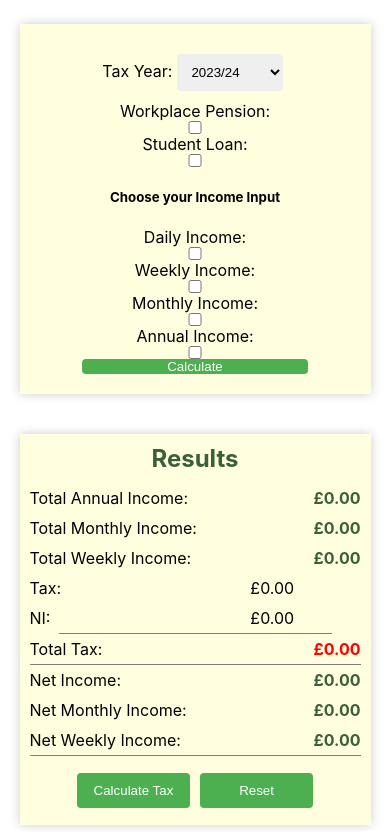
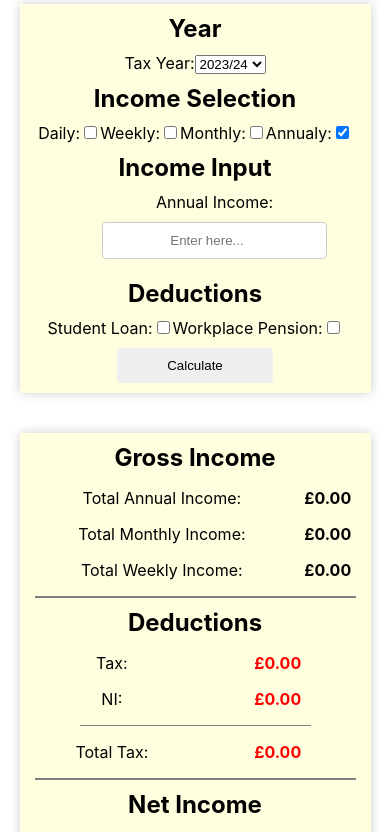
Before and after one commit to asaad227/taxCalculator, a React app: page / in a window 390 px wide. Shown: the part 114-946 px from the top of the page. Built offline with nearby package versions, Linux system fonts and the light colour scheme.

Commit message:
update layout and css

```diff
--- /dev/null
+++ b/src/Form/index.css
@@ -0,0 +1,42 @@
+form{
+    width: 50vw;
+    margin: 20px auto;
+    box-sizing: border-box;
+    box-shadow: 0 0 10px rgba(0,0,0,0.2);
+    background-color: #ffffe0;
+}
+
+form input[type="submit"] {
+  width: 12vw;
+  padding: 10px;
+  border: none;
+  border-radius: 4px;
+  margin: 10px 5px;
+}
+
+.annualShow, .monthlyShow, .weeklyShow, .dailyShow {
+  display: flex;
+    flex-direction: column;
+    align-items: center;
+    justify-content: center;
+    margin: 0 auto;
+    text-align: center;
+    width: 25vw;
+}
+.annualHide, .monthlyHide, .weeklyHide, .dailyHide {
+  display: none;
+}
+
+@media screen and (max-width: 600px) {
+form{
+    width: 90vw;}
+  .annualShow, .monthlyShow, .weeklyShow, .dailyShow {
+    width: 100vw;
+  }
+  .annualHide, .monthlyHide, .weeklyHide, .dailyHide {
+    width: 100vw;
+  }
+  form input[type="submit"] {
+    width: 40vw;
+  }
+}
--- /dev/null
+++ b/src/Form/index.js
@@ -0,0 +1,59 @@
+import React from 'react'
+import "./index.css"
+import IncomeIn from '../IncomeIn'
+
+export default function Form({year, setYear, handleSubmit, isDaily, setIsDaily, isWeekly, setIsWeekly,
+  isMonthly, setIsMonthly, isAnnual, setIsAnnual,
+  daily, setDaily, weekly, setWeekly, monthly, setMonthly, annualy, setAnnualy, isLoan, setIsLoan, isPension, setIsPension}) {
+
+  return (
+    <form onSubmit={handleSubmit}>
+    <h2>Year</h2>
+    <label>
+    Tax Year:
+        <select value={year} onChange={(e)=>setYear(e.target.value)}>
+            <option value="1">2023/24</option>
+            <option value="2">2024/25</option>
+            </select>
+    </label>
+
+
+    <h2>Income Selection</h2>
+    <label>
+    Daily:
+    <span><input type="checkbox" onChange={(e)=>setIsDaily(e.target.checked)} value={isDaily} /></span>
+    </label>
+    <label>
+    Weekly:
+    <span><input type="checkbox" onChange={(e)=>setIsWeekly(e.target.checked)} value={isWeekly} /></span>
+    </label>
+    <label>
+    Monthly:
+    <span><input type="checkbox" onChange={(e)=>setIsMonthly(e.target.checked)} value={isMonthly} /></span>
+    </label>
+    <label>
+    Annualy:
+    <span><input type="checkbox" onChange={(e)=>setIsAnnual(e.target.checked)} value={isAnnual} defaultChecked/></span>
+    </label>
+    <IncomeIn isDaily={isDaily} isWeekly={isWeekly}
+    isMonthly={isMonthly} isAnnual={isAnnual} daily={daily}
+    weekly={weekly} monthly={monthly} annualy={annualy} setAnnualy={setAnnualy}
+    setDaily={setDaily} setMonthly={setMonthly} setWeekly={setWeekly} />
+    <div>
+    <h2>Deductions</h2>
+    <label>
+    Student Loan:
+    <span><input type="checkbox" onChange={(e)=>setIsLoan(e.target.checked)} value={isLoan} /></span>
+    </label>
+    <label>
+    Workplace Pension:
+    <span><input type="checkbox" onChange={(e)=>setIsPension(e.target.checked)} value={isPension} /></span>
+    </label>
+</div>
+    <input type="submit" value="Calculate" />
+
+    </form>
+
+
+  )
+}
--- /dev/null
+++ b/src/IncomeIn/index.css
@@ -0,0 +1,15 @@
+label input[type="number"] {
+  width: 12vw;
+  padding: 10px;
+  text-align: center;
+  border: 1px solid #ccc;
+  border-radius: 4px;
+  margin: 10px 5px;
+}
+
+@media screen and (max-width: 600px) {
+  label input[type="number"] {
+    width: 52vw;
+  }
+
+}
--- /dev/null
+++ b/src/IncomeIn/index.js
@@ -0,0 +1,26 @@
+import React from 'react';
+import "./index.css"
+
+export default function IncomeIn({isDaily, isWeekly, isMonthly, isAnnual, setDaily, setWeekly, setMonthly, setAnnualy, daily, weekly, monthly, annualy}) {
+  return (
+    <label>
+    <h2>Income Input</h2>
+    <label className={isDaily? 'dailyShow':'dailyHide'}>
+    Daily Income:
+        <input type="number" step='.01' placeholder='Enter here...' value={daily} onChange={(e)=> setDaily(e.target.value)} />
+    </label>
+    <label className={isWeekly? 'weeklyShow':'weeklyHide'}>
+    Weekly Income:
+        <input type="number" step='.01' placeholder='Enter here...' value={weekly} onChange={(e)=> setWeekly(e.target.value)} />
+    </label>
+    <label className={isMonthly? 'monthlyShow':'monthlyHide'}>
+    Monthly Income:
+        <input type="number" step='.01' placeholder='Enter here...' value={monthly} onChange={(e)=>setMonthly(e.target.value)} />
+    </label>
+    <label className={isAnnual? 'annualShow': 'annualHide'}>
+    Annual Income:
+        <input type="number" step='.01' placeholder='Enter here...' value={annualy} onChange={(e)=>setAnnualy(e.target.value)} />
+    </label>
+    </label>
+  )
+}
--- a/src/TotalTax/index.css
+++ b/src/TotalTax/index.css
@@ -2,207 +2,107 @@
     display: flex;
     flex-direction: column;
     text-align: center;
+    align-items: center;
+  }
+  .main h1{
+    margin: 10px 0;
+    padding: 0;
   }
 
-  .main h1 {
-    display: flex;
-    justify-content: center;
-    margin: 20px auto;
-    width: 50vw;
-    align-items: center;
-    background-color: #4CAF50;
-    color: white;
-    box-sizing: border-box;
-    box-shadow: 0 0 10px rgba(0,0,0,0.2);
-
+  .main h1 span{
+    font-size: 0.5em;
   }
 
-  .main form {
-    display: flex;
-    flex-direction: column;
-    align-items: center;
-    margin: 20px auto;
-    width: 50vw;
-    padding: 20px;
-    box-sizing: border-box;
-    box-shadow: 0 0 10px rgba(0,0,0,0.2);
-    background-color:#ffffe0;
+  .main h2{
+    margin: 10px 0;
+    padding: 0;
   }
 
-  .main form input {
-    display: flex;
-    justify-content: center;
+  .main h2 span{
+    font-size: 0.5em;
+  }
+  .result{
+
     text-align: center;
-    margin: 0 auto;
-    padding: 0;
-    border: 1px solid #ccc;
-    border-radius: 4px;
-  }
-
-
-
-
-
-  .main form input[type="submit"] {
-    background-color: #4CAF50;
-    border: none;
-    width: 6.5vw;
-    color: white;
-    cursor: pointer;
-
-  }
-  .main form input[type="submit"]:hover {
-    background-color: #558a57;
-  }
-
-  .main form input:focus {
-    outline: none;
-  }
-
-  .flex-container{
-    display: flex;
-    flex-direction: column;
-    justify-content: space-between;
+    align-items: center;
     width: 50vw;
     margin: 20px auto;
     box-sizing: border-box;
     box-shadow: 0 0 10px rgba(0,0,0,0.2);
     background-color: #ffffe0;
   }
-  .result input[type="button"]{
-     margin: 2vh 5px;
-    background-color: #4CAF50;
-    border: none;
-    border-radius: 4px;
-    padding: 10px;
-    width: 6.5vw;
-    color: white;
-    cursor: pointer;
+  p span {
+  font-weight: bold;
+  width: 15vw;
+    float: right;
   }
-  .result p{
-    display: flex;
-    justify-content: space-between;
-    margin: 5px 10px;
-    padding:0;
-    color: black
-  }
-   .divider{
-    border-bottom: 1px solid #837c7c;
-    margin: 0 10px;
-    padding: 0;
+.pension, .loan{
+  display: block;
+
 }
 .small-divider{
   border-bottom: 1px solid #837c7c;
-    margin: 0 10vw;
+  margin: 5px 50px;
   padding: 0;
 }
-  .total-tax{
-  margin: 0 10vw;
-  }
-  .no-divider{
-    border-bottom: none;
-    margin: 10px auto;
-    padding: 0;
-    }
-  .result p .income{
-    color: #3a5f3a;;
-    font-weight: bold;
-
-  }
-  .result h2{
-    color: #3a5f3a;
-    font-weight: bold;
-    margin: 10px auto;
-    padding: 0;
+.pensionHide, .loanHide{
+  display: none;
 }
 
-  .result p .tax{
-    color:red;
-    font-weight: bold;
-
-  }
-  select{
-    width: 6vw;
+input[type="button"] {
+  width: 12vw;
   padding: 10px;
   border: none;
   border-radius: 4px;
   margin: 10px 5px;
 }
-
-  .total{
-    display: flex;
-    flex-direction: column;
-    margin: 0 48px;
-    padding:0;
-    color: black
-  }
-  .extra-option{
-    display: flex;
-    flex-direction: column;
-    margin: 0;
-    padding:0;
-    color: black
-  }
-.extra-option select{
-
-    width: 4vw;
-    padding: 10px;
-    border: none;
-    border-radius: 4px;
-    margin: 10px 5px;
-    }
-.result .pension, .result .loan{
-    display: flex;
-    flex-direction: row;
-    justify-content: space-between;
-    margin: 0 10px;
-    padding:0;
-    color: black
-  }
-  .result .pensionHide, .result .loanHide{
-    display: none;
-  }
-   .annualShow .monthlyShow, .weeklyShow, .dailyShow{
-    display: flex;
-    }
-    .annualHide, .monthlyHide, .weeklyHide, .dailyHide{
-    display: none;
+.divider{
+ border-bottom: 2px solid #837c7c;
+ margin: 10px 15px;
 }
 
+.total-tax{
+  color: red;
+margin: 0 50px;
+}
+.tax{
+  margin: 0 10px;
+  text-align: left;
+  color: red;
+  font-weight: bold;
+}
+
+
 @media screen and (max-width: 600px) {
-    .main h1 {
+  .result{
     width: 90vw;
   }
-    .main form {
-      width: 90vw;
+  .result p{
+    width: 85vw;
   }
-    .main form input {
-      width: 52vw;
+  input[type="button"] {
+    width: 40vw;
   }
-    .main form input[type="submit"] {
-      width: 58vw;
+  .pension, .loan{
+    width: 100vw;
   }
-    .result input[type="button"]{
-      width: 29vw;
+  .pensionHide, .loanHide{
+    width: 100vw;
   }
-    .flex-container{
-      width: 90vw;
+  .tax{
+    margin: 0 50px;
+    text-align: left;
+    color: red;
+    font-weight: bold;
   }
-    select{
-      width: 27vw;
-      padding: 10px;
-      border: none;
-      border-radius: 4px;
-      margin: 10px 5px;
+  p span {
+    font-weight: bold;
+  width: 12vw;
+    float: right;
   }
-    .extra-option select{
-      width: 17vw;
-      padding: 10px;
-      border: none;
-      border-radius: 4px;
-      margin: 10px 5px;
-      }
-    .total-tax{
-      margin: 0 17vw;
+
+  .small-divider{
+    border-bottom: 1px solid #837c7c;
+    margin: 2px 60px;
    }
 }
--- a/src/TotalTax/index.js
+++ b/src/TotalTax/index.js
@@ -1,11 +1,12 @@
 import React,{useState} from 'react';
 import "./index.css"
 import { taxCalculator, nationalInsurance, studentLoan, statutoryPension } from '../lib';
+import Form from '../Form';
 
 
 export default function TotalTax() {
-const [hrsIncome, setHrsIncome] = useState("");
-const [hrsPerWeek, setHrsPerWeek] = useState("");
+
+const [daily, setDaily] = useState("");
 const [monthlyIncome, setMonthlyIncome] = useState("");
 const [weeklyIncome, setWeeklyIncome] = useState("");
 const [annualIncome, setAnnualIncome] = useState("");
@@ -16,7 +17,7 @@ const [isLoan, setIsLoan] = useState(false);
 const[isDaily, setIsDaily] = useState(false);
 const[isWeekly, setIsWeekly] = useState(false);
 const[isMonthly, setIsMonthly] = useState(false);
-const[isAnnual, setIsAnnual] = useState(false);
+const[isAnnual, setIsAnnual] = useState(true);
 
 const [year, setYear] = useState(1);
 const [tax, setTax] = useState(0);
@@ -29,8 +30,8 @@ const [netIncome, setNetIncome] = useState(0);
 
 
 
-function handleTotalIncome(event){
-   if(annualIncome > 0 && monthlyIncome > 0 && weeklyIncome > 0 && hrsIncome > 0) {
+function handleSubmit(event){
+   if(annualIncome > 0 && monthlyIncome > 0 && weeklyIncome > 0 && daily > 0) {
         alert('Please enter either weekly or monthly or annual income, not all three.');
     }
     else if(annualIncome > 0 && annualIncome < 1000000) {
@@ -42,10 +43,9 @@ function handleTotalIncome(event){
     } else if (weeklyIncome > 0 && weeklyIncome < 1000000) {
         setAnnualIncome((weeklyIncome * 52).toFixed(2));
         setWeeklyIncome(0);
-    }else if (hrsIncome > 0 && hrsIncome < 1000000 && hrsPerWeek > 0 && hrsPerWeek < 168) {
-        setAnnualIncome((hrsIncome * 52 * hrsPerWeek).toFixed(2));
-        setHrsIncome(0);
-        setHrsPerWeek(0);
+    }else if (daily > 0 && daily < 1000000) {
+        setAnnualIncome((daily * 5 * 52).toFixed(2));
+        setDaily(0);
     }
 
     event.preventDefault();
@@ -79,8 +79,8 @@ function handleReset(event){
     setAnnualIncome("");
     setMonthlyIncome("");
     setWeeklyIncome("");
-    setHrsIncome("");
-    setHrsPerWeek("");
+    setDaily("");
+    setYear(1);
     setTax(0);
     setNi(0);
     setTotalTax(0);
@@ -101,89 +101,31 @@ function handleReset(event){
   return (
     <div className='main'>
         <h1>England Personal Tax Calculator</h1>
-        <form onSubmit={handleTotalIncome}>
-        <label>
-        Tax Year:
-            <select onChange={(e)=>setYear(e.target.value)} value={year}>
-            <option value="1">2023/24</option>
-            <option value="2">2024/25</option>
-            </select>
-        </label>
+        <Form year={year} setYear={setYear} isLoan={isLoan} setIsLoan={setIsLoan} isPension={isPension} setIsPension={setIsPension}
+        handleSubmit={handleSubmit} isDaily={isDaily}
+         isWeekly={isWeekly} isMonthly={isMonthly} isAnnual={isAnnual}
+         setIsAnnual={setIsAnnual} setIsDaily={setIsDaily} setIsMonthly={setIsMonthly} setIsWeekly={setIsWeekly}
+            setPension={setPension} pension={pension} setStd={setEducationLoan} std={educationLoan}
+            setAnnualy={setAnnualIncome} setMonthly={setMonthlyIncome} setWeekly={setWeeklyIncome} setDaily={setDaily}
+            daily={daily} weekly={weeklyIncome} monthly={monthlyIncome} annualy={annualIncome}
 
-        <div className='extra-option'>
-        <label>
-        Workplace Pension:
-           <input type="checkbox" onChange={(e)=>setIsPension(e.target.checked)} value={isPension} />
-        </label>
-        <label>
-        Student Loan:
-      <input type="checkbox" onChange={(e)=>setIsLoan(e.target.checked)} value={isLoan} />
-            </label>
-                </div>
-                <h5>Choose your Income Input</h5>
-                <div className='extra-option'>
-                <label>
-        Daily Income:
-        <input type="checkbox" onChange={(e)=>setIsDaily(e.target.checked)} value={isDaily} />
-        </label>
-            <label>
-        Weekly Income:
-        <input type="checkbox" onChange={(e)=>setIsWeekly(e.target.checked)} value={isWeekly} />
-            </label>
-            <label>
-       Monthly Income:
-         <input type="checkbox" onChange={(e)=>setIsMonthly(e.target.checked)} value={isMonthly} />
-            </label>
-            <label>
-        Annual Income:
-        <input type="checkbox" onChange={(e)=>setIsAnnual(e.target.checked)} value={isAnnual} />
-            </label>
-                </div>
-                <label className={isDaily? 'dailyShow': 'dailyHide'}>
-
-
-           <input type="number" placeholder="Enter Hourly Rate..." onChange={(e)=>setHrsIncome(e.target.value)} value={hrsIncome} />
-       </label>
-        <label className={isDaily? 'dailyShow': 'dailyHide'}>
-
-
-            <input type="number" placeholder="Enter Weekly Hours..." onChange={(e)=>setHrsPerWeek(e.target.value)} value={hrsPerWeek} />
-
-        </label>
-
-
-        <label className={isWeekly? 'weeklyShow': 'weeklyHide'}>
-
-        <input type="number" placeholder="Enter Weekly Income..." onChange={(e)=>setWeeklyIncome(e.target.value)} value={weeklyIncome} />
-        </label>
-
-        <label className={isMonthly? 'monthlyShow':'monthlyHide'}>
-
-        <input type="number" placeholder="Enter Monthly Income..." onChange={(e)=>setMonthlyIncome(e.target.value)} value={monthlyIncome} />
-        </label>
-
-        <label className={isAnnual? 'annualShow':'annualHide'}>
-
-        <input type="number" placeholder="Enter Annual Income..." onChange={(e)=>setAnnualIncome(e.target.value)} value={annualIncome} />
-        </label>
-
-        <input type="submit" value="Calculate" />
-        </form>
-
+             />
         <div className='flex-container result'>
-        <h2>Results</h2>
+        <h2>Gross Income</h2>
         <p>Total Annual Income: <span className='income'>£{(annualIncome/1).toFixed(2)}</span></p>
         <p>Total Monthly Income: <span className='income'>£{(annualIncome/12).toFixed(2)}</span></p>
         <p>Total Weekly Income: <span className='income'>£{(annualIncome/52).toFixed(2)}</span></p>
-
+       <div className='divider'></div>
+       <h2>Deductions</h2>
 
         <p>Tax: <span className='total-tax'>£{tax.toFixed(2)}</span></p>
         <p>NI: <span className='total-tax'>£{ni.toFixed(2)}</span></p>
-        <div className='small-divider'></div>
-        <p>Total Tax: <span className='tax'>£{totalTax.toFixed(2)}</span></p>
-        <p className={isPension? 'pension':'pensionHide'}>Statutory Pension: <span>£{pension.toFixed(2)}</span></p>
-        <p className={isLoan? 'loan':'loanHide'}>Student Loan: <span>£{educationLoan.toFixed(2)}</span></p>
+       <div className='small-divider'></div>
+        <p>Total Tax: <span className='total-tax'>£{totalTax.toFixed(2)}</span></p>
+        <p className={isPension? 'pension':'pensionHide'}>Pension: <span className='total-tax'>£{pension.toFixed(2)}</span></p>
+        <p className={isLoan? 'loan':'loanHide'}>Std Loan: <span className='total-tax'>£{educationLoan.toFixed(2)}</span></p>
         <div className='divider'></div>
+        <h2>Net Income</h2>
         <p>Net Income: <span className='income'>£{netIncome.toFixed(2)}</span></p>
         <p>Net Monthly Income: <span className='income'>£{(netIncome/12).toFixed(2)}</span></p>
         <p>Net Weekly Income: <span className='income'>£{(netIncome/52).toFixed(2)}</span></p>
```
Lines whose indentation alone changed are shown as unchanged.
